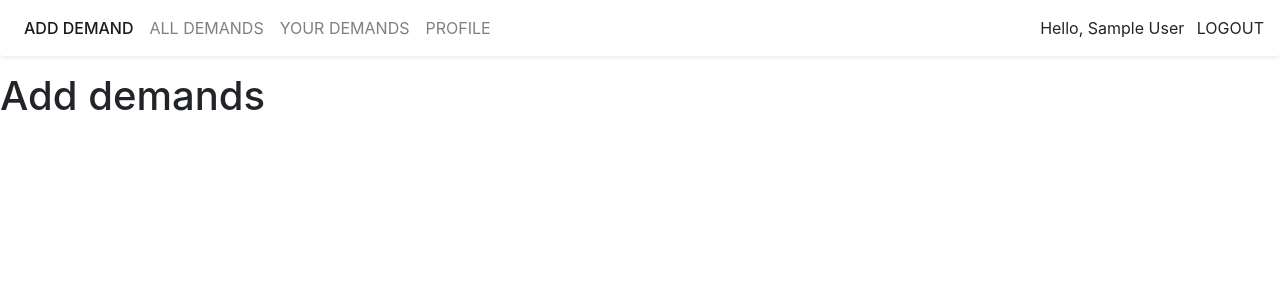
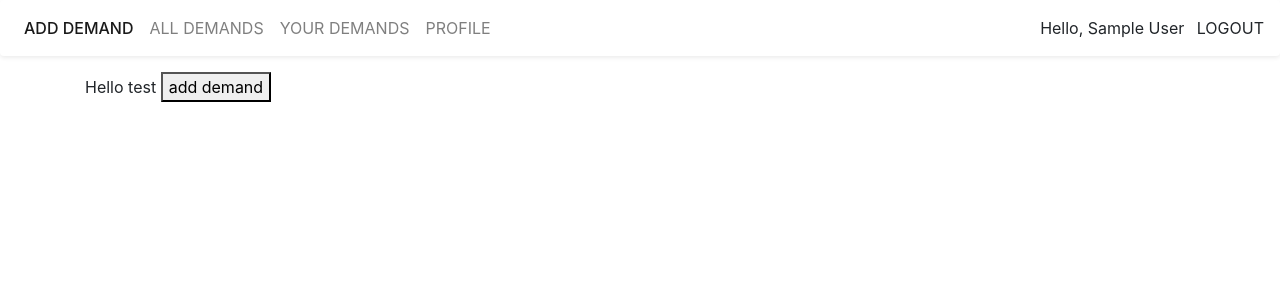
Before and after one commit to viravelmozhna/help2gether, a Vue app: page /demands/add in a window 1280 px wide. Shown: the top 300 px of the page. Built offline with nearby package versions, Linux system fonts and the light colour scheme; no server answers; sample sign-in values are in the browser's storage.

Commit message:
add-demand component was created, function to save new demand in DB was added

```diff
--- a/package.json
+++ b/package.json
@@ -11,6 +11,7 @@
     "bootstrap-vue": "^2.22.0",
     "core-js": "^3.8.3",
     "firebase": "^9.8.2",
+    "shortid": "^2.2.16",
     "vue": "^2.6.14",
     "vue-router": "^3.5.1",
     "vue-toastification": "^1.7.14",
--- /dev/null
+++ b/src/components/AddDemand.vue
@@ -0,0 +1,41 @@
+<template>
+  <div class="container">
+    Hello test
+    <button @click="addDemand">
+      add demand
+    </button>
+  </div>
+</template>
+
+<script>
+import { getDatabase, ref, set } from 'firebase/database';
+import shortid from 'shortid';
+
+export default {
+  name: 'AddDemand',
+  methods: {
+    addDemand() {
+      const db = getDatabase();
+      const demandId = shortid.generate();
+      const currentTime = Date.now();
+      console.log(currentTime);
+      set(ref(db, 'demands/' + demandId), {
+        contactData: {
+          name: 'test',
+          phone: '123',
+          address: {
+            region: 'aaa',
+            city: 'aaa',
+            street: 'aaa',
+          },
+        },
+        demand: 'aaa',
+        category: 'food',
+        createdTime: currentTime,
+        status: 'active',
+        emergency: 'urgent',
+      });
+    },
+  },
+};
+</script>
--- a/src/router/index.js
+++ b/src/router/index.js
@@ -39,7 +39,7 @@ const routes = [
       {
         path: 'add',
         name: 'add',
-        component: () => { return import(/* webpackChunkName: "add" */ '@/views/AddDemand'); },
+        component: () => { return import(/* webpackChunkName: "add" */ '@/components/AddDemand'); },
       },
       {
         path: 'detailed/:id',
--- a/src/views/AddDemand.vue
+++ /dev/null
@@ -1,11 +0,0 @@
-<template>
-  <div>
-    <h1>Add demands</h1>
-  </div>
-</template>
-
-<script>
-export default {
-  name: 'AddDemand',
-};
-</script>
```
Also changed, not shown: 1 other file (tests, documents, lock files or other folders).
